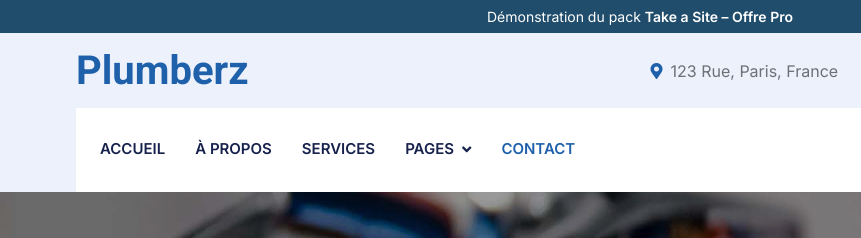
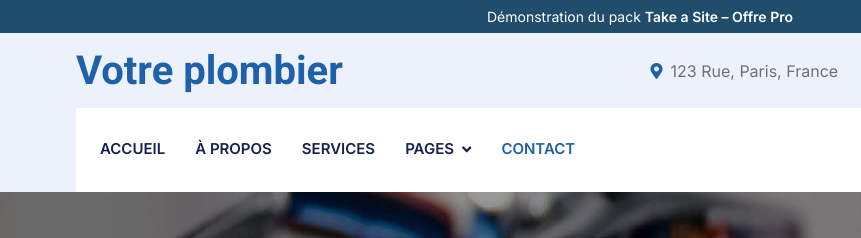
Before and after one commit to Gretscho/votreplombier, a plain HTML site: page contact.html in a window 1280 px wide. Shown: the top 238 px of the page, 0-861 px from the left. Drawn offline with nearby package versions, Linux system fonts and the light colour scheme.

Commit message:
Add files via upload

```diff
--- a/contact.html
+++ b/contact.html
@@ -3,7 +3,7 @@
 
 <head>
     <meta charset="utf-8">
-    <title>Plumberz - Modèle de site web de plomberie gratuit</title>
+    <title>Votre plombier - Modèle de site web de plomberie gratuit</title>
     <meta content="width=device-width, initial-scale=1.0" name="viewport">
     <meta content="" name="keywords">
     <meta content="" name="description">
@@ -52,7 +52,7 @@
         <div class="row align-items-center top-bar">
             <div class="col-lg-3 col-md-12 text-center text-lg-start">
                 <a href="" class="navbar-brand m-0 p-0">
-                    <h1 class="text-primary m-0">Plumberz</h1>
+                    <h1 class="text-primary m-0">Votre plombier</h1>
                 </a>
             </div>
             <div class="col-lg-9 col-md-12 text-end">
```
